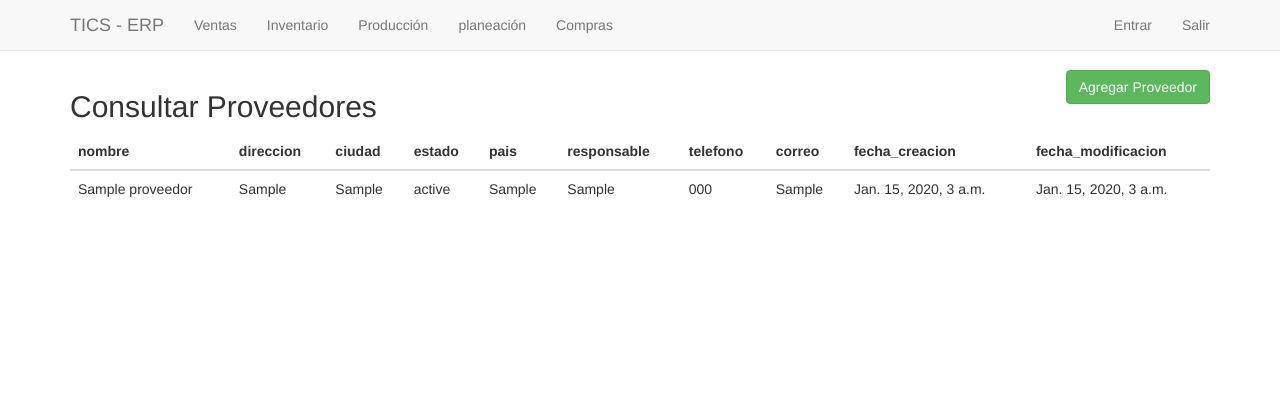
After one commit to ticsutslrc/ticserp, a Django app: page /compras/proveedores in a window 1280 px wide. The commit adds this page. Shown: the top 420 px of the page. Run offline with Django 3.2, Linux system fonts and the light colour scheme; tables that the repository leaves empty hold one stand-in row (values such as "Sample post"); some libraries are stand-ins or nearby versions.

Commit message:
Proveedores

```diff
--- a/compras/models.py
+++ b/compras/models.py
@@ -2,3 +2,15 @@
 from django.db import models
 
 # Create your models here.
+class Proveedor(models.Model):
+	nombre = models.CharField(null=False, max_length=100)
+	responsable = models.CharField(null=True, blank=True, max_length=50)
+	direccion = models.CharField(null=False, max_length=50)
+	ciudad = models.CharField(null= False, max_length=30)
+	estado = models.CharField(null= False, max_length=30)
+	pais = models.CharField(null= False, max_length=30)
+	telefono = models.CharField(null= False, max_length=20)
+	correo = models.CharField(null= False, max_length=20)
+
+	fecha_creacion = models.DateTimeField(auto_now_add=True, null = True, blank=True)
+	fecha_modificacion = models.DateTimeField(auto_now=True, null = True, blank=True)
--- a/compras/urls.py
+++ b/compras/urls.py
@@ -7,4 +7,7 @@ from . import views
 
 urlpatterns = [
     url(r'^$', views.main, name='main'),
+   	url(r'^proveedores$', views.ProveedorConsultar, name='proveedor_consultar'),
+    url(r'^proveedores/alta$', views.ProveedorAlta, name='proveedor_alta'),
+    url(r'^proveedores/(?P<pk>[0-9]+)$', views.ProveedorModificar, name='proveedor_modificar'),
 ]
--- a/compras/views.py
+++ b/compras/views.py
@@ -3,7 +3,12 @@
 Compras vistas
 Aqui se van a poner todas las vistas de compras
 """
-from django.shortcuts import render
+from django.shortcuts import render, HttpResponseRedirect, get_object_or_404
+from django.core.urlresolvers import reverse
+from django.contrib import messages
+
+from . import forms
+from . import models
 
 
 def main(request):
@@ -11,3 +16,45 @@ def main(request):
     Vista principal de compras
     """
     return render(request, 'compras/index.html')
+
+def ProveedorConsultar(request):
+    """
+    Vista para consulta de proveedores
+    """
+    proveedores = models.Proveedor.objects.all()
+    return render(request, 'compras/proveedores/consultar.html', {'proveedores': proveedores})
+
+
+def ProveedorAlta(request):
+    """
+    Vista para alta de proveedores
+    """
+    if request.method == 'POST':
+        form = forms.ProveedorForm(request.POST)
+        if form.is_valid():
+            form.save()
+            #
+            messages.add_message(request, messages.INFO, 'Proveedor agregado con exito')
+            return HttpResponseRedirect(reverse('compras:proveedor_consultar'))
+        else:
+            return render(request, 'compras/proveedores/agregar.html', {'form': form})
+    else:
+        form = forms.ProveedorForm()
+    return render(request, 'compras/proveedores/agregar.html', {'form': form})
+
+def ProveedorModificar(request, pk):
+    """
+    Vista para modificar proveedor
+    """
+    proveedor = get_object_or_404(models.Proveedor, pk=pk)
+    if request.method == 'POST':
+        form = forms.ProveedorForm(request.POST, instance=proveedor)
+        if form.is_valid():
+            form.save()
+            messages.add_message(request, messages.INFO, 'Proveedor modificado con exito')
+            return HttpResponseRedirect(reverse('compras:proveedor_consultar'))
+        else:
+            return render(request, 'compras/proveedores/agregar.html', {'form': form})
+    else:
+        form = forms.ProveedorForm(instance=proveedor)
+    return render(request, 'compras/proveedores/agregar.html', {'form': form})
--- a/templates/compras/index.html
+++ b/templates/compras/index.html
@@ -6,4 +6,6 @@ Principal
 
 {% block body %}
     <h1>Hola mundo yo soy compras</h1>
+	<a href="{% url 'compras:proveedor_consultar' %}" class="btn btn-success">Consultar Proveedores</a>
+    <a href="{% url 'compras:proveedor_alta' %}" class="btn btn-success">Agregar Proveedores</a>
 {% endblock %}
--- /dev/null
+++ b/templates/compras/proveedores/consultar.html
@@ -0,0 +1,64 @@
+{% extends 'base.html' %}
+{# Cargar la libreria de bootstrap form #}
+{% load bootstrap3 %}
+
+{% block title %}
+    Consultar proveedores
+{% endblock %}
+
+{% block body %}
+    <div class="row">
+        <div class="col-lg-6">
+            <h2>Consultar Proveedores</h2>
+        </div>
+        <div class="col-lg-6">
+            <a href="{% url 'compras:proveedor_alta' %}" class="btn btn-success btn-small pull-right">Agregar Proveedor</a>
+        </div>
+    </div>
+
+    <div class="row">
+        <div class="col-lg-12">
+            <table class="table table-hover">
+                <thead>
+                <tr>
+                    <th>nombre</th>
+                    <th>direccion</th>
+                    <th>ciudad</th>
+                    <th>estado</th>
+                    <th>pais</th>
+                    <th>responsable</th>
+                    <th>telefono</th>
+                    <th>correo</th>
+                    <th>fecha_creacion</th>
+                    <th>fecha_modificacion</th>
+                </tr>
+                </thead>
+                <tbody>
+                {% if proveedores %}
+                    {% for proveedor in proveedores %}
+                        <tr onclick="window.location='{% url 'compras:proveedor_modificar' pk=proveedor.pk %}'">
+                            <td>{{ proveedor.nombre }} </td>
+                            <td>{{ proveedor.direccion }} </td>
+                            <td>{{ proveedor.ciudad }} </td>
+                            <td>{{ proveedor.estado }} </td>
+                            <td>{{ proveedor.pais }} </td>
+                            <td>{{ proveedor.responsable }} </td>
+                            <td>{{ proveedor.telefono }} </td>
+                            <td>{{ proveedor.correo }} </td>
+                            <td>{{ proveedor.fecha_creacion }} </td>
+                            <td>{{ proveedor.fecha_modificacion }} </td>
+                        </tr>
+                    {% endfor %}
+                {% else %}
+                    <tr>
+                        <p>Nada que mostrar</p>
+                    </tr>
+                {% endif %}
+                </tbody>
+            </table>
+        </div>
+    </div>
+
+
+
+{% endblock %}
```
Also changed, not shown: compras/forms.py (added, +19 -0 lines), templates/compras/proveedores/agregar.html (added, +20 -0 lines).
